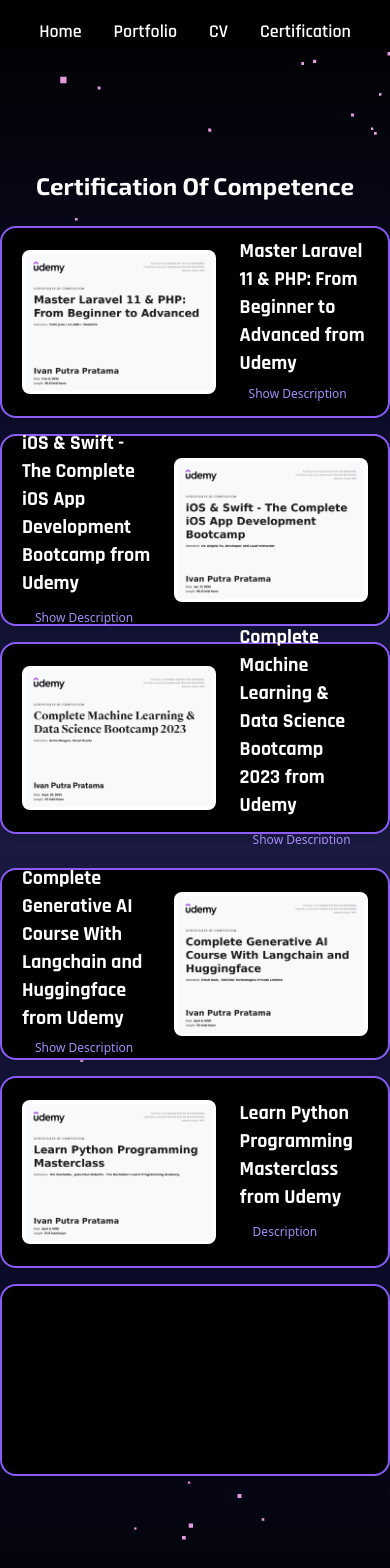
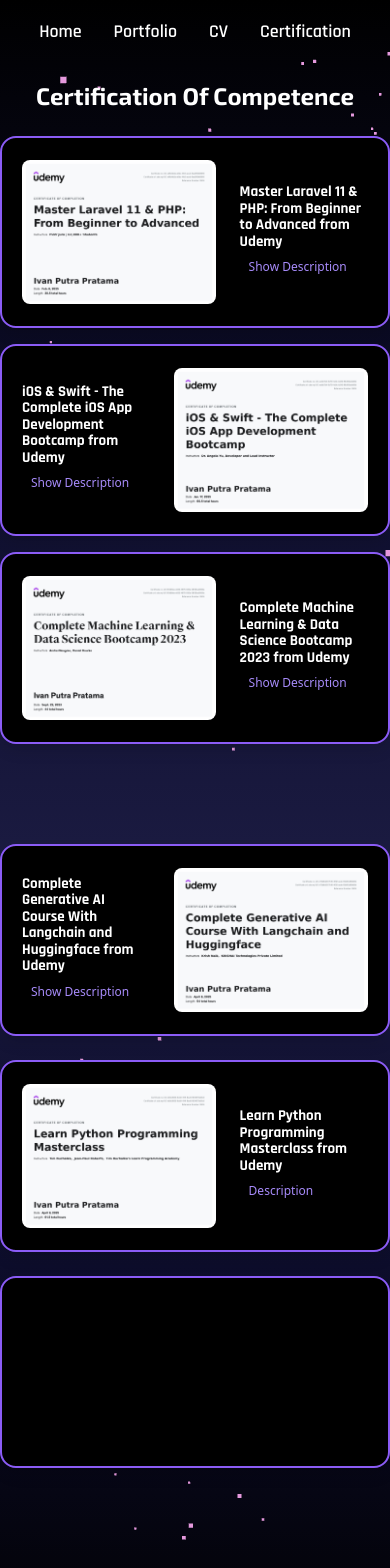
Before and after one commit to frctlprdx/portfolio, a React (Vite) app: page /more-competence in a window 390 px wide. Shown: the top 1568 px of the page. Built offline with nearby package versions, Linux system fonts and the light colour scheme.

Commit message:
Fix Certification

```diff
--- a/src/components/CertificateHardSkill.jsx
+++ b/src/components/CertificateHardSkill.jsx
@@ -17,11 +17,11 @@
 
 
   {/* Konten utama */}
-  <div className="relative z-10 w-full max-w-6xl mx-auto py-24 flex flex-col items-center gap-6 mt-40">
+  <div className="relative z-10  max-w-6xl mx-auto flex flex-col items-center gap-6 pt-20">
     <h1 className="text-2xl font-bold text-center">Certification Of Competence</h1>
 
     {/* Semua HardSkill dalam w-full */}
-    <div className="w-full space-y-4">
+    <div className=" space-y-4">
       <HardSkill1 />
       <HardSkill2 />
       <HardSkill3 />
--- a/src/components/Competence1.jsx
+++ b/src/components/Competence1.jsx
@@ -9,13 +9,16 @@
     <section className="relative w-screen h-screen overflow-hidden flex items-center justify-center bg-gradient-to-b from-black via-galaxyDark to-galaxyLight text-white">
 
       {/* Background bintang 3D */}
+      <div className="absolute h-screen w-full">
       <Canvas camera={{ position: [0, 0, 5] }} className="absolute inset-0 z-0">
         <ambientLight intensity={0.5} />
         <StarField />
       </Canvas>
+      </div>
+
 
       {/* Konten utama */}
-      <div className="absolute z-10 w-full max-w-6xl flex flex-col items-center gap-6 mt-40">
+      <div className="relative h-screen z-10 w-full max-w-6xl flex flex-col items-center gap-6 pt-20">
         <h1 className="text-2xl font-bold text-center">Certification Of Competence</h1>
 
         {/* HardSkill Cards */}
--- a/src/components/Competence2.jsx
+++ b/src/components/Competence2.jsx
@@ -6,14 +6,16 @@
 
 const Competence2 = () => {
     return (
-      <section className="relative w-screen h-screen flex flex-col items-center justify-start bg-gradient-to-b from-galaxyLight via-galaxyDark to-black text-white px-8 overflow-hidden">
-        <Canvas className="absolute top-0 left-0 w-full h-full" camera={{ position: [0, 0, 5] }}>
+      <section className="relative w-screen h-screen flex flex-col items-center justify-start bg-gradient-to-b from-galaxyLight via-galaxyDark to-black text-white px-8 overflow-hidden ">
+        <div className="absolute h-screen w-full">
+        <Canvas camera={{ position: [0, 0, 5] }} className="absolute inset-0 z-0">
           <ambientLight intensity={0.5} />
           <StarField />
         </Canvas>
+      </div>
 
         {/* Container teks */}
-        <div className="absolute z-10 flex flex-col items-center gap-4 p-6 bg-opacity-50 rounded-lg">
+        <div className="relative h-screen z-10 flex flex-col items-center gap-6">
           <HardSkill4 />
           <HardSkill5 />
           <HardSkill6 />
--- a/src/components/Hardskill1.jsx
+++ b/src/components/Hardskill1.jsx
@@ -13,7 +13,7 @@
           className="w-42 h-36 object-cover rounded-lg"
         />
         <div className="flex-1">
-          <h2 className="text-xl font-bold">
+          <h2 className="text-[15px] sm:text-xl font-bold">
             Master Laravel 11 & PHP: From Beginner to Advanced from Udemy
           </h2>
 
--- a/src/components/Hardskill2.jsx
+++ b/src/components/Hardskill2.jsx
@@ -7,7 +7,7 @@
   return (
     <div className="w-screen max-w-6xl mx-auto bg-black text-white border-2 border-violet-500 rounded-2xl shadow-lg p-5 flex items-center gap-6 h-48 relative">
       <div className="flex-1">
-        <h2 className="text-xl font-bold">iOS & Swift - The Complete iOS App Development Bootcamp from Udemy</h2>
+        <h2 className="text-[15px] sm:text-xl font-bold">iOS & Swift - The Complete iOS App Development Bootcamp from Udemy</h2>
 
         {/* Desktop Description */}
         <p className="mt-2 text-sm hidden sm:block">
@@ -18,8 +18,8 @@
         {/* Mobile Button */}
         <button
           onClick={() => setShowPopup(true)}
-          className="sm:hidden mt-2 text-violet-400 text-xs px-3 py-1 rounded transition-colors duration-200 bg-transparent hover:bg-violet-600 hover:text-black"
-        >
+          className="mt-1 px-2 py-1 text-xs text-violet-400 rounded bg-transparent hover:bg-violet-400 hover:text-black transition md:hidden"
+          >
           Show Description
         </button>
       </div>
--- a/src/components/Hardskill3.jsx
+++ b/src/components/Hardskill3.jsx
@@ -13,7 +13,7 @@
       />
 
       <div className="flex-1">
-        <h2 className="text-xl font-bold">
+        <h2 className="text-[15px] sm:text-xl font-bold">
           Complete Machine Learning & Data Science Bootcamp 2023 from Udemy
         </h2>
 
@@ -27,8 +27,8 @@
         {/* Mobile Button */}
         <button
           onClick={() => setShowPopup(true)}
-          className="sm:hidden mt-2 text-violet-400 text-xs px-3 py-1 rounded transition-colors duration-200 bg-transparent hover:bg-violet-600 hover:text-black"
-        >
+          className="mt-1 px-2 py-1 text-xs text-violet-400 rounded bg-transparent hover:bg-violet-400 hover:text-black transition md:hidden"
+          >
           Show Description
         </button>
       </div>
--- a/src/components/Hardskill4.jsx
+++ b/src/components/Hardskill4.jsx
@@ -7,7 +7,7 @@
   return (
     <div className="w-screen max-w-6xl mx-auto bg-black text-white border-2 border-violet-500 rounded-2xl shadow-lg p-5 flex items-center gap-6 h-48 relative">
       <div className="flex-1">
-        <h2 className="text-xl font-bold">
+        <h2 className="text-[15px] sm:text-xl font-bold">
           Complete Generative AI Course With Langchain and Huggingface from Udemy
         </h2>
 
@@ -19,8 +19,8 @@
         {/* Mobile Button */}
         <button
           onClick={() => setShowPopup(true)}
-          className="sm:hidden text-violet-400 text-xs px-3 rounded transition-colors duration-200 bg-transparent hover:bg-violet-600 hover:text-black"
-        >
+          className="mt-1 px-2 py-1 text-xs text-violet-400 rounded bg-transparent hover:bg-violet-400 hover:text-black transition md:hidden"
+          >
           Show Description
         </button>
       </div>
--- a/src/components/Hardskill5.jsx
+++ b/src/components/Hardskill5.jsx
@@ -12,7 +12,7 @@
         className="w-42 h-36 object-cover rounded-lg"
       />
       <div className="flex-1">
-        <h2 className="text-xl font-bold">
+        <h2 className="text-[15px] sm:text-xl font-bold">
           Learn Python Programming Masterclass from Udemy
         </h2>
 
@@ -24,8 +24,8 @@
         {/* Mobile button */}
         <button
           onClick={() => setShowPopup(true)}
-          className="sm:hidden mt-2 text-violet-400 text-xs px-3 py-1 rounded transition-colors duration-200 bg-transparent hover:bg-violet-600 hover:text-black"
-        >
+          className="mt-1 px-2 py-1 text-xs text-violet-400 rounded bg-transparent hover:bg-violet-400 hover:text-black transition md:hidden"
+          >
           Description
         </button>
       </div>
--- a/src/components/Organization1.jsx
+++ b/src/components/Organization1.jsx
@@ -13,7 +13,7 @@
           className="w-42 h-36 object-cover rounded-lg"
         />
         <div className="flex-1">
-          <h2 className="text-xl font-bold">Committee in Hi-Technology 2024</h2>
+          <h2 className="text-[15px] sm:text-xl font-bold">Committee in Hi-Technology 2024</h2>
 
           {/* Tombol hanya di mobile */}
           <button
--- a/src/components/Organization2.jsx
+++ b/src/components/Organization2.jsx
@@ -7,7 +7,7 @@
   return (
     <div className="w-screen max-w-6xl mx-auto bg-black text-white border-2 border-violet-500 rounded-2xl shadow-lg p-5 flex items-center gap-6 h-auto md:h-48 relative">
       <div className="flex-1">
-        <h2 className="text-xl font-bold">
+        <h2 className="text-[15px] sm:text-xl font-bold">
           Committee in ITC 2024
         </h2>
 
@@ -22,8 +22,8 @@
         {/* Tombol untuk mobile */}
         <button
           onClick={() => setShowPopup(true)}
-          className="sm:hidden mt-2 text-violet-400 text-xs px-3 py-1 rounded transition-colors duration-200 bg-transparent hover:bg-violet-600 hover:text-black"
-        >
+          className="mt-1 px-2 py-1 text-xs text-violet-400 rounded bg-transparent hover:bg-violet-400 hover:text-black transition md:hidden"
+          >
           Show Description
         </button>
       </div>
--- a/src/components/Organization3.jsx
+++ b/src/components/Organization3.jsx
@@ -15,7 +15,7 @@
 
       {/* Konten */}
       <div className="flex-1">
-        <h2 className="text-xl font-bold">Committee in SEMNASTI 2024</h2>
+        <h2 className="text-[15px] sm:text-xl font-bold">Committee in SEMNASTI 2024</h2>
 
         {/* Deskripsi tampil langsung di desktop */}
         <p className="mt-2 text-sm hidden sm:block">
@@ -30,8 +30,8 @@
         {/* Tombol show untuk mobile */}
         <button
           onClick={() => setShowPopup(true)}
-          className="sm:hidden mt-2 text-violet-400 text-xs px-3 py-1 rounded transition-colors duration-200 bg-transparent hover:bg-violet-600 hover:text-black"
-        >
+          className="mt-1 px-2 py-1 text-xs text-violet-400 rounded bg-transparent hover:bg-violet-400 hover:text-black transition md:hidden"
+          >
           Show Description
         </button>
       </div>
--- a/src/components/Organization4.jsx
+++ b/src/components/Organization4.jsx
@@ -7,7 +7,7 @@
   return (
     <div className="w-screen max-w-6xl mx-auto bg-black text-white border-2 border-violet-500 rounded-2xl shadow-lg p-5 flex items-center gap-6 h-auto md:h-48 relative">
       <div className="flex-1">
-        <h2 className="text-xl font-bold">Committee in ITC 2025</h2>
+        <h2 className="text-[15px] sm:text-xl font-bold">Committee in ITC 2025</h2>
 
         {/* Deskripsi tampil langsung di desktop */}
         <p className="mt-2 text-sm hidden sm:block">
@@ -18,8 +18,8 @@
         {/* Tombol show untuk mobile */}
         <button
           onClick={() => setShowPopup(true)}
-          className="sm:hidden mt-2 text-violet-400 text-xs px-3 py-1 rounded transition-colors duration-200 bg-transparent hover:bg-violet-600 hover:text-black"
-        >
+          className="mt-1 px-2 py-1 text-xs text-violet-400 rounded bg-transparent hover:bg-violet-400 hover:text-black transition md:hidden"
+          >
           Show Description
         </button>
       </div>
```
